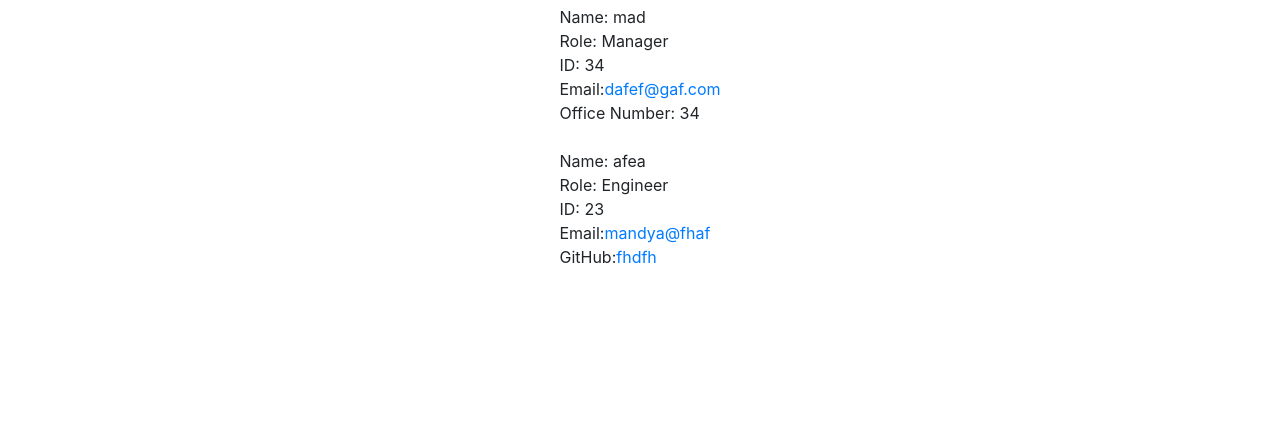
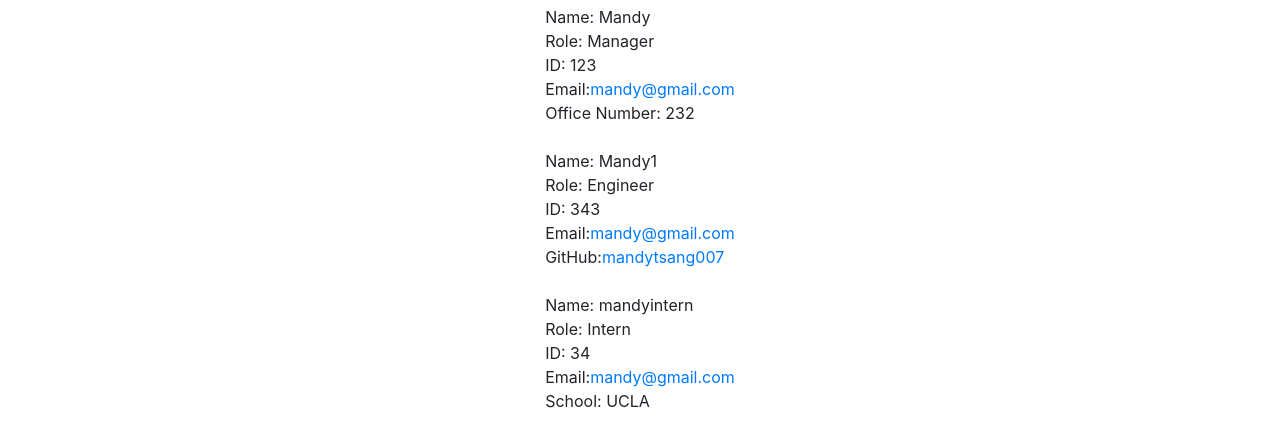
Before and after one commit to MANDYTSANG007/Team-Profile-Generator, a website: page teamProfile.html in a window 1280 px wide. Shown: the part 51-498 px from the top of the page. Drawn offline with nearby package versions, Linux system fonts and the light colour scheme.

Commit message:
add README.md

```diff
--- a/teamProfile.html
+++ b/teamProfile.html
@@ -19,7 +19,7 @@
             <div class="col-12 d-flex justify-content-center">
 
 
-            <div><div>Name: mad</div><div>Role: Manager</div><div>ID: 34</div><div>Email:<a href="mailto:dafef@gaf.com">dafef@gaf.com</a> </div><div>Office Number: 34</div><br><div>Name: afea</div><div>Role: Engineer</div><div>ID: 23</div><div>Email:<a href="mailto:mandya@fhaf">mandya@fhaf</a></div><div>GitHub:<a href="https://github.com/fhdfh" target="_blank">fhdfh</a></div><br></div>
+            <div><div>Name: Mandy</div><div>Role: Manager</div><div>ID: 123</div><div>Email:<a href="mailto:mandy@gmail.com">mandy@gmail.com</a> </div><div>Office Number: 232</div><br><div>Name: Mandy1</div><div>Role: Engineer</div><div>ID: 343</div><div>Email:<a href="mailto:mandy@gmail.com">mandy@gmail.com</a></div><div>GitHub:<a href="https://github.com/mandytsang007" target="_blank">mandytsang007</a></div><br><div>Name: mandyintern</div><div>Role: Intern</div><div>ID: 34</div><div>Email:<a href="mailto:mandy@gmail.com">mandy@gmail.com</a></div><div>School: UCLA</div><br></div>
 
             </div>
         </div>
```
Also changed, not shown: README.md, 1 other file.
